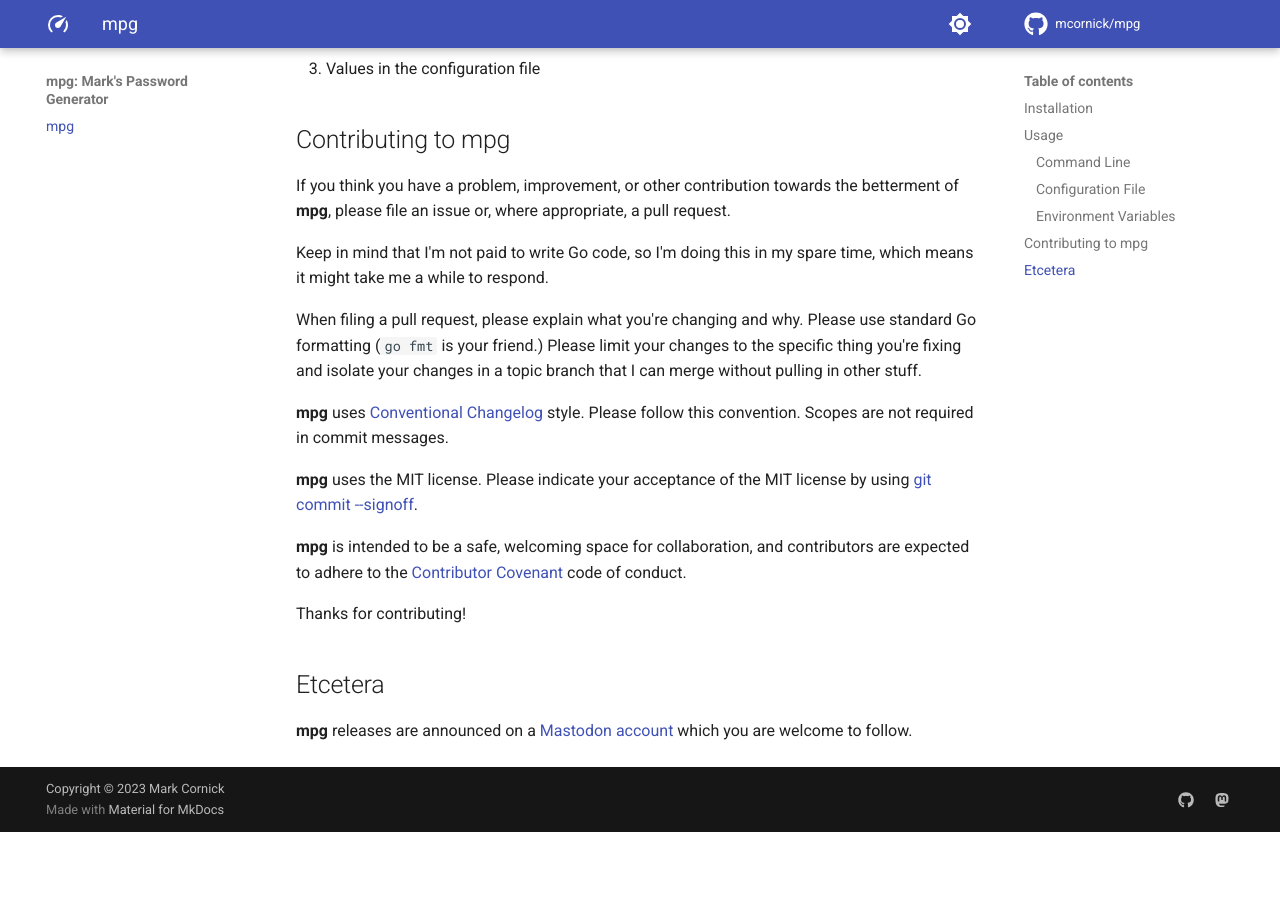
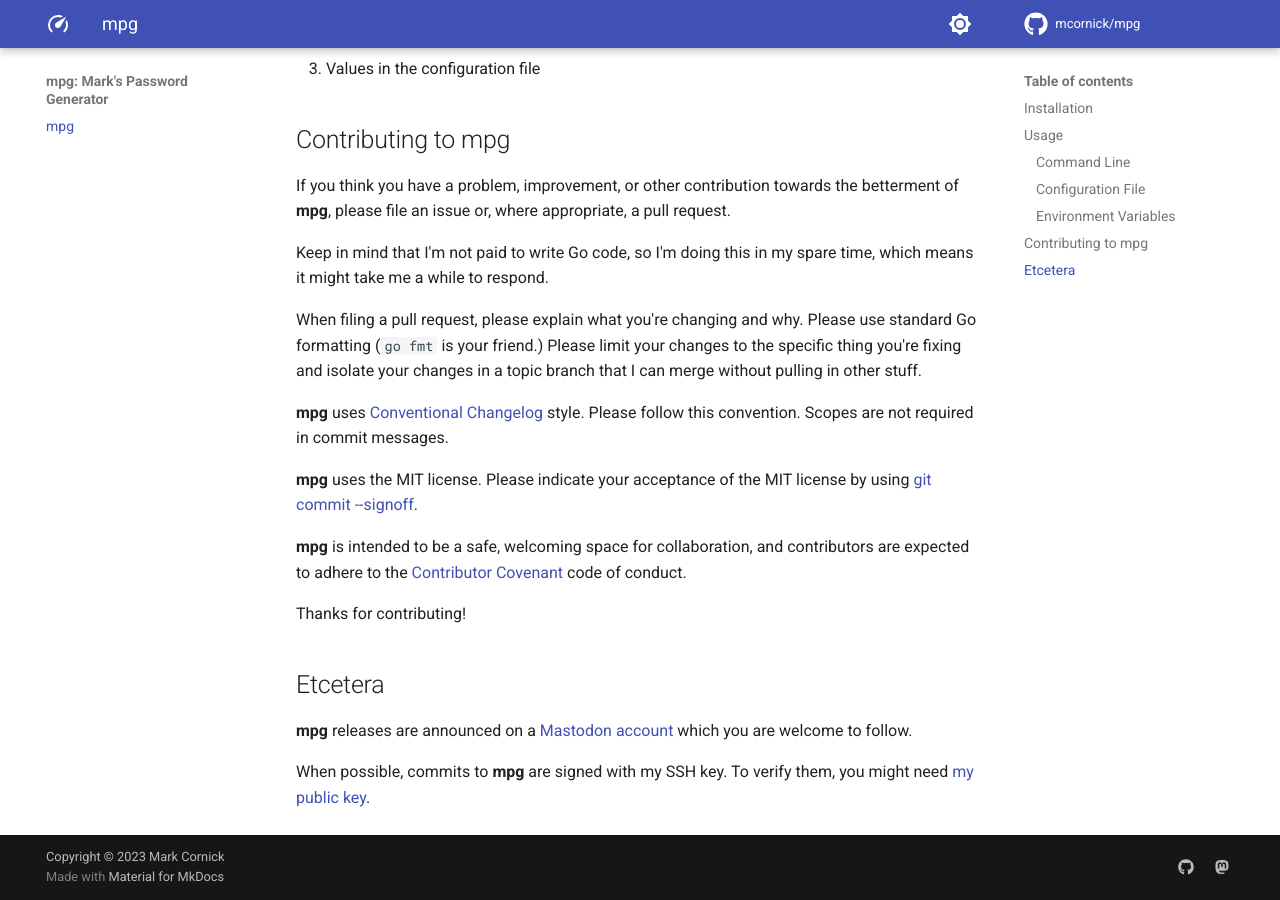
Before and after one commit to step-security-bot/mpg, an MkDocs documentation site: the page built from docs/index.md, in a window 1280 px wide and 900 px high, scrolled down 2833 px. Built offline with MkDocs 1.6.1 and Material for MkDocs 9.7.7, drawn with Linux system fonts in a browser that asks for light colours; comment, search, counter and statistics services are not loaded; the version menu is left out; before the commit the page ends 3665 px from its top, so only the background shows below that.

Commit message:
docs: link to my SSH public key
Signed-off-by: Mark Cornick <mcornick@mcornick.com>

```diff
--- a/docs/index.md
+++ b/docs/index.md
@@ -214,3 +214,5 @@ Thanks for contributing!
 ## Etcetera
 
 __mpg__ releases are announced on a [Mastodon account](https://social.cornick.codes/@mpg) which you are welcome to follow.
+
+When possible, commits to __mpg__ are signed with my SSH key. To verify them, you might need [my public key](https://github.com/mcornick.keys).
```
